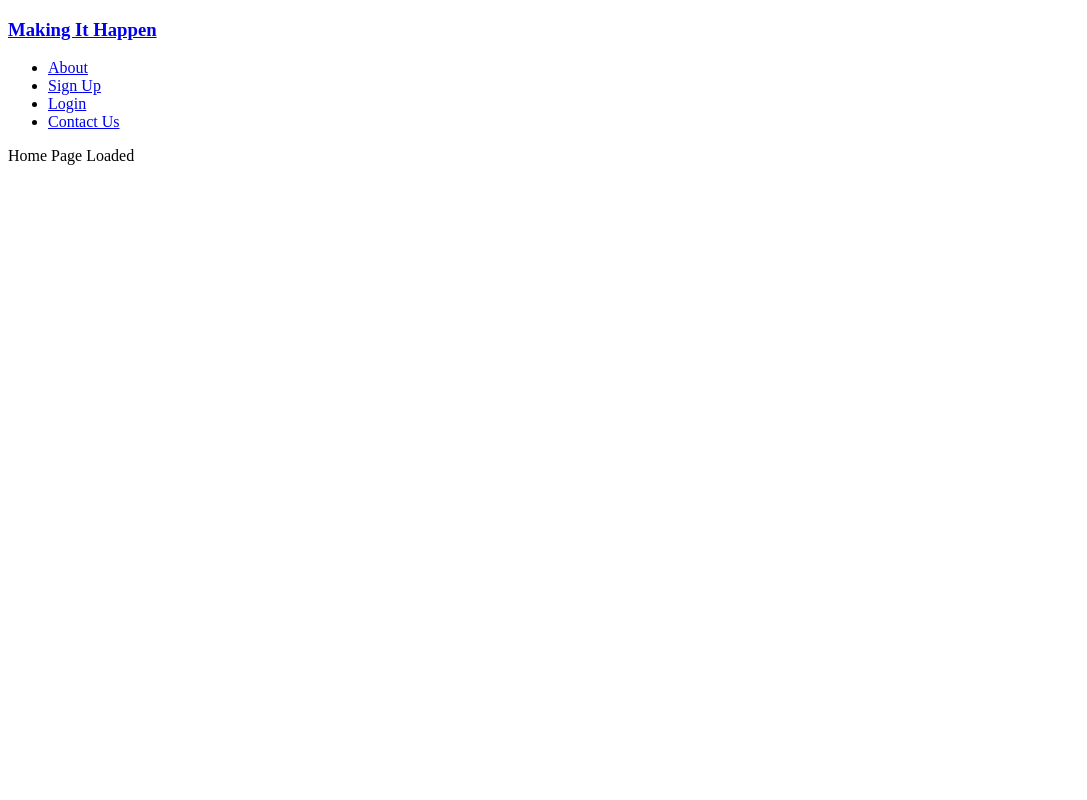
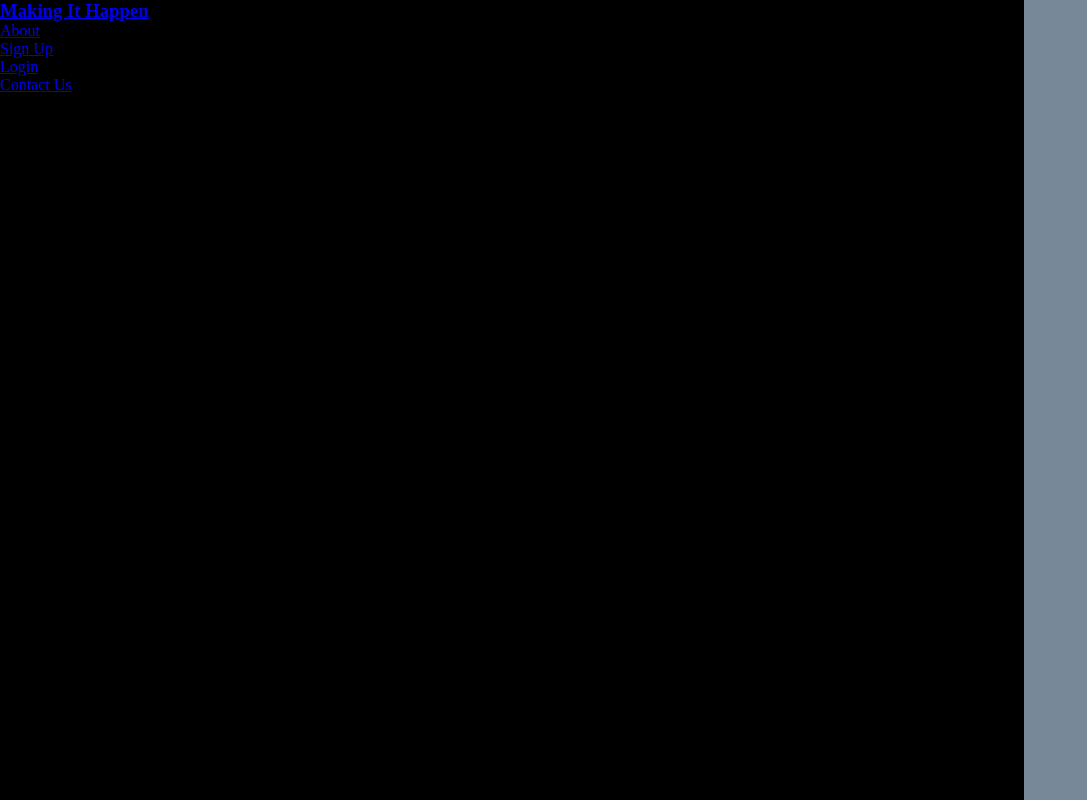
Before and after one commit to dennis-bingham-dev/CIT-261-Final-Project, a plain HTML site: page public/index.html in a window 1280 px wide. Shown: the whole page, without its empty margins (0-1087 px from the left). Drawn offline with Linux system fonts and the light colour scheme; some packages are replaced by stand-ins of ours.

Commit message:
added container div to home page and updated stylesheet.css to reflect that change

```diff
--- a/public/index.html
+++ b/public/index.html
@@ -39,6 +39,7 @@
       <a target="_blank" href="https://firebase.google.com/docs/hosting/">Open Hosting Documentation</a>
     </div>
     <p id="load">Firebase SDK Loading&hellip;</p> -->
+    <div class="container">
     <nav>
       <h3 class="logo"><a href="index.html">Making It Happen</a></h3>
       <ul>
@@ -51,7 +52,7 @@
     <div class="content">
       <p id="load">Site loading&hellip;</p>
     </div>
-
+    </div>
     <script src="../scripts/home.js"></script>
   </body>
 </html>
--- a/public/styles/stylesheet.css
+++ b/public/styles/stylesheet.css
@@ -0,0 +1,14 @@
+* {
+  margin: 0;
+  padding: 0;
+}
+
+body {
+  background-color: lightslategray;
+}
+
+.container {
+  width: 80vw;
+  height: 100vh;
+  background-color: black;
+}
```
